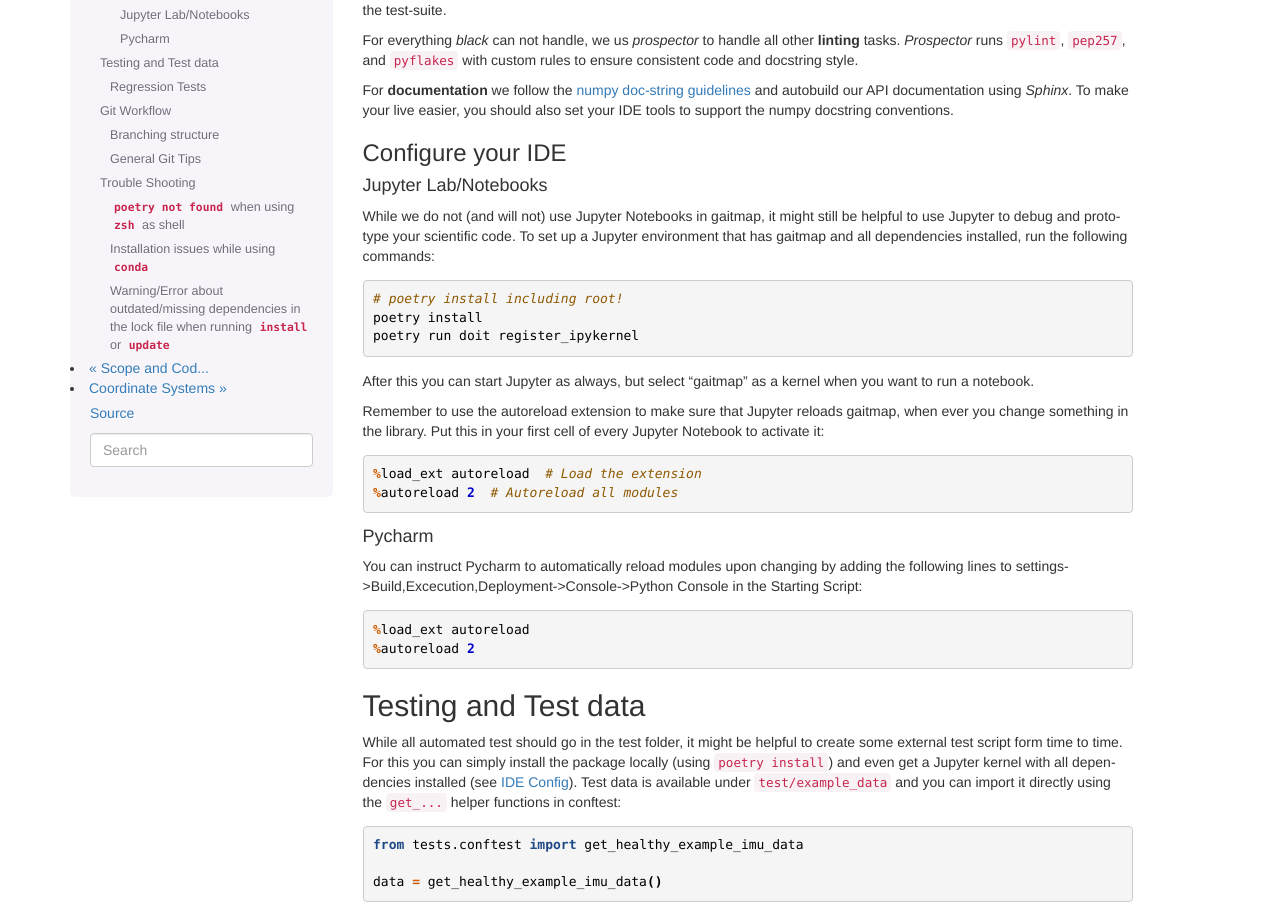
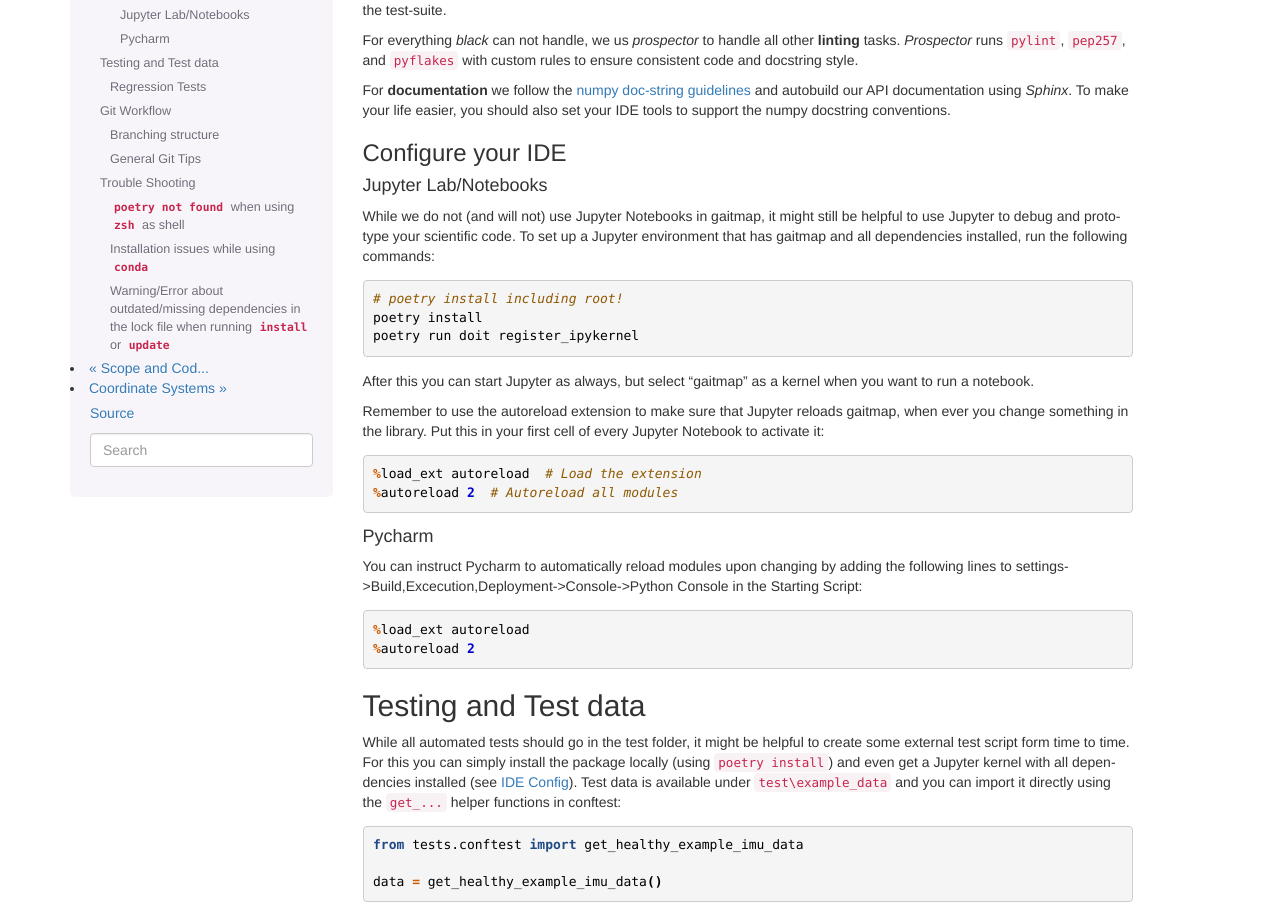
Before and after one commit to mad-lab-fau/gaitmap, a Sphinx documentation site: the page built from docs/guides/Development-Guide.md, in a window 1280 px wide and 1400 px high, scrolled down 922 px. Shown: the part 178-1082 px from the top of the window. Built offline with Sphinx 7.4.7, drawn with Linux system fonts in a browser that asks for light colours; pages that are not in the unit, such as notebooks, are missing from menus.

Commit message:
Update Development-Guide.md

````diff
--- a/docs/guides/Development-Guide.md
+++ b/docs/guides/Development-Guide.md
@@ -73,7 +73,7 @@ For everything *black* can not handle, we us *prospector* to handle all other **
 *Prospector* runs `pylint`, `pep257`, and `pyflakes` with custom rules to ensure consistent code and docstring style.
 
 For **documentation** we follow the [numpy doc-string guidelines](https://numpydoc.readthedocs.io/en/latest/format.html) and autobuild our API documentation using *Sphinx*.
-To make your live easier, you should also set your IDE tools to support the numpy docstring conventions.
+To make your life easier, you should also set your IDE tools to support the numpy docstring conventions.
 
 ### Configure your IDE
 
@@ -111,11 +111,11 @@ settings->Build,Excecution,Deployment->Console->Python Console in the Starting S
 
 ## Testing and Test data
 
-While all automated test should go in the test folder, it might be helpful to create some external test script form
+While all automated tests should go in the test folder, it might be helpful to create some external test script form
 time to time.
 For this you can simply install the package locally (using `poetry install`) and even get a Jupyter kernel with all
 dependencies installed (see [IDE Config](#Configure-your-IDE)).
-Test data is available under `test/example_data` and you can import it directly using the `get_...` helper functions in
+Test data is available under `test\example_data` and you can import it directly using the `get_...` helper functions in
 conftest:
 
 ```python
````
